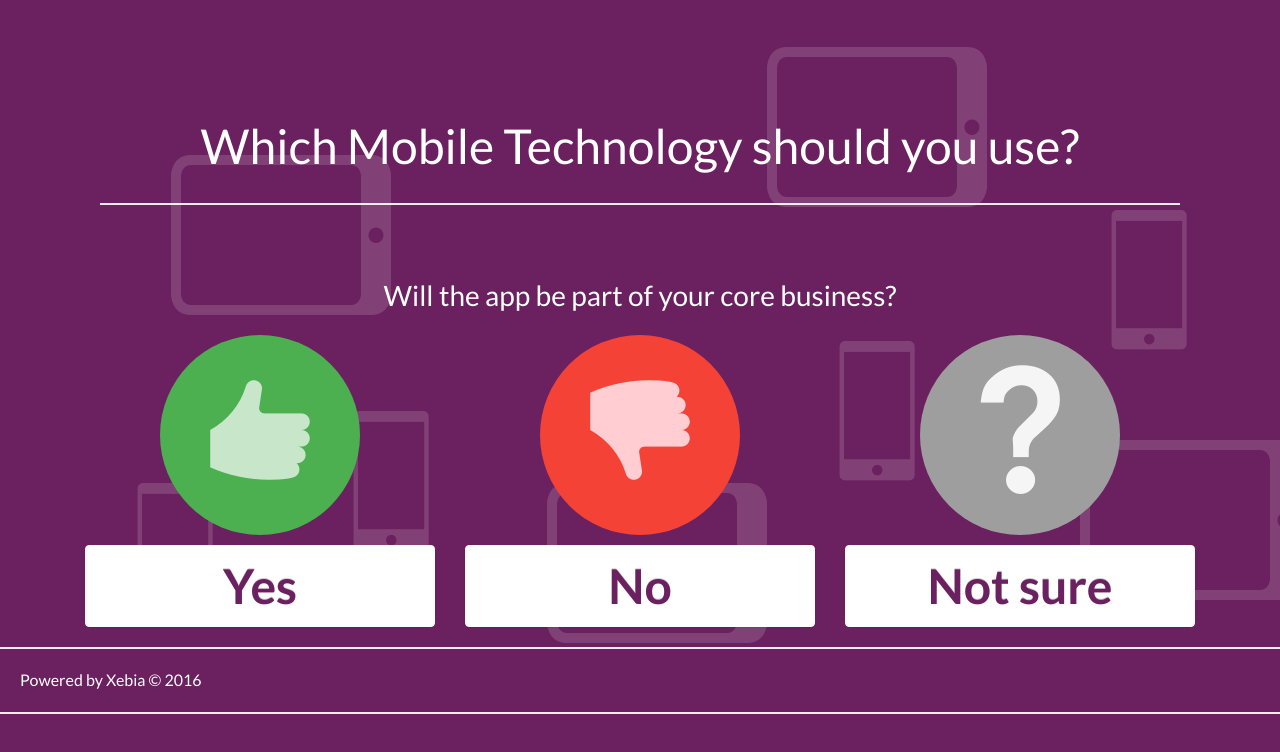
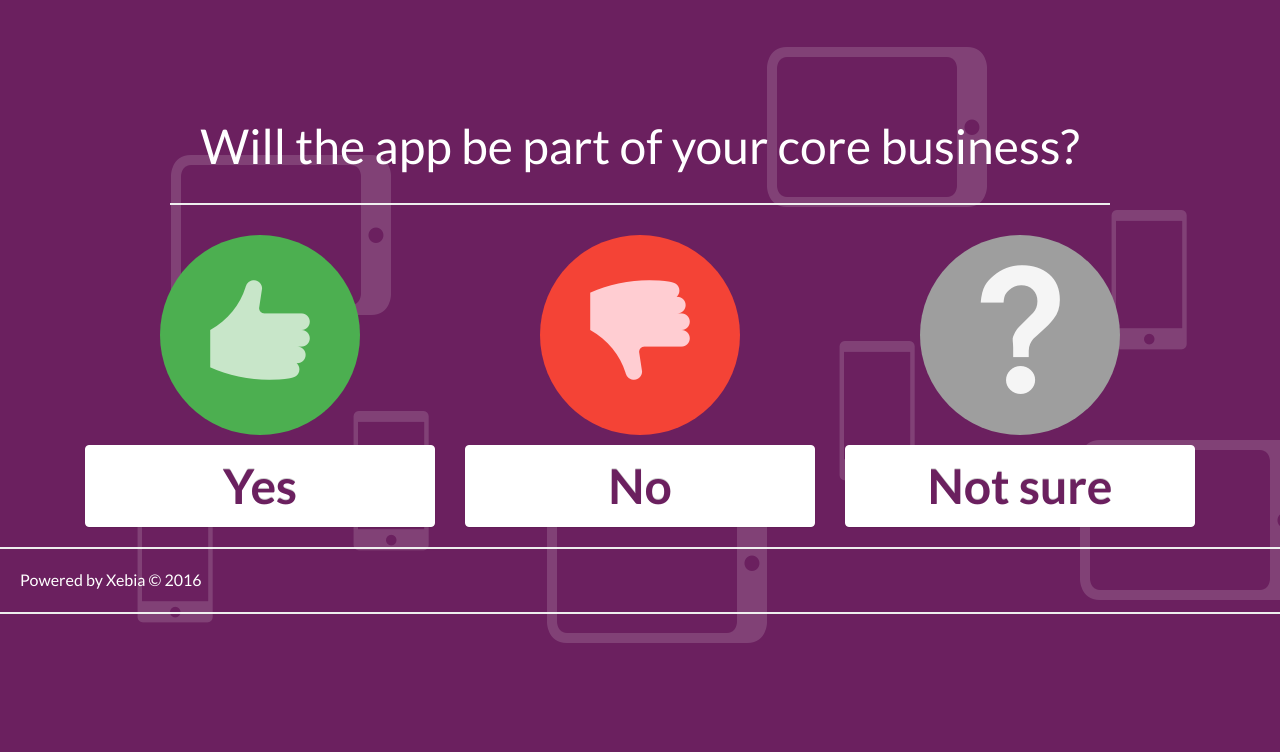
Before and after one commit to xebia/marketing-quiz, a website: page quiz.html in a window 1280 px wide. Drawn offline with nearby package versions, Linux system fonts and the light colour scheme.

Commit message:
Restyled question header

```diff
--- a/marketing-quiz.js
+++ b/marketing-quiz.js
@@ -14,7 +14,10 @@ var marketingQuiz = (function () {
 
     var question = marketingQuiz.quizData.questions[questionsIndex];
     var element = $('#question');
-    element.html('<div class="row"><div class="col-md-8 col-md-offset-2 main-subtitle"><p>'+question.question+'</p></div></div>');
+    element.html('<div class="container-fluid main-title"><h1>'+question.question+'</h1></div><hr class="top">');
+
+
+
 
     var rowElement = element.append('<div class="row"></div>');
     question.answers.forEach(function (answer, index) {
--- a/quiz.html
+++ b/quiz.html
@@ -25,7 +25,7 @@
     <link rel="stylesheet" type="text/css" href="style/main.css">
 
   </head>
-  <body>
+  <body class="quiz">
 
     <div id="tablet1">
       <img src="images/tablet.png" />
@@ -52,10 +52,7 @@
       <img src="images/phone.png" />
     </div>
 
-    <div class="container-fluid main-title">
-      <h1>Which Mobile Technology should you use?</h1>
-    </div>
-    <hr class="top">
+
     <div class="container">
       <div id="question"></div>
     </div>
```
